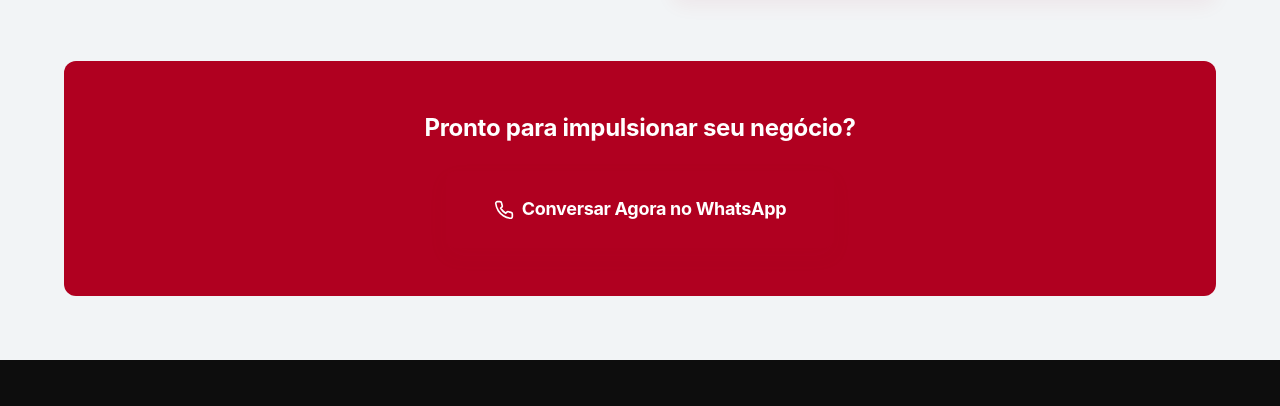
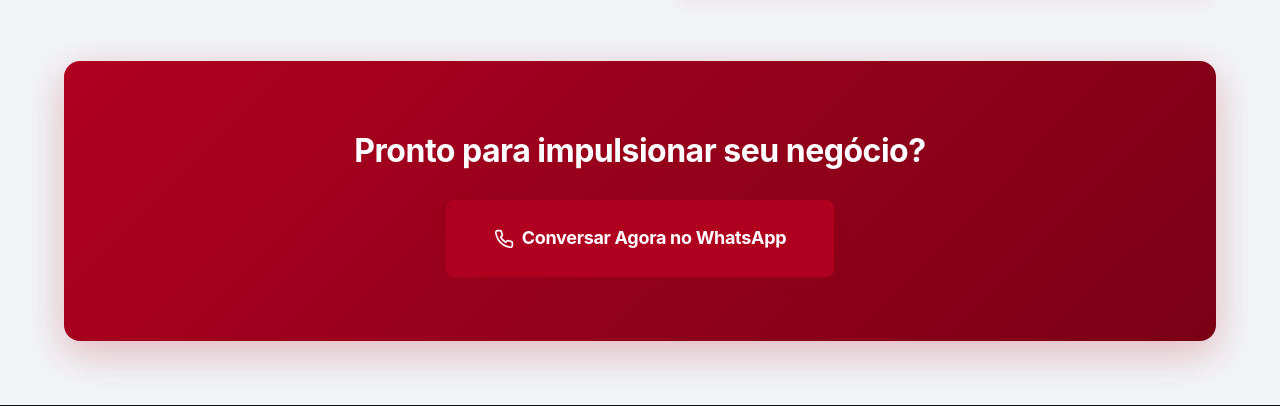
Before and after one commit to grxagency/grxagency-portfolio, a website: page index.html in a window 1280 px wide. Shown: the part 7121-7527 px from the top of the page. Drawn offline with nearby package versions, Linux system fonts and the light colour scheme.

Commit message:
Fix: Add CTA section translations and improve design

```diff
--- a/script.js
+++ b/script.js
@@ -89,7 +89,11 @@
                 { title: 'WhatsApp', text: 'Resposta rápida e atendimento humanizado', linkText: 'Abrir conversa', href: 'https://wa.me/5511954608135' },
                 { title: 'E-mail', text: 'Para dúvidas e briefings detalhados', linkText: 'contato.grxagency@outlook.com', href: 'mailto:contato.grxagency@outlook.com' },
                 { title: 'LinkedIn', text: 'Acompanhe conteúdo e atualizações', linkText: 'Visitar perfil', href: 'https://linkedin.com/in/grxagency' }
-            ]
+            ],
+            cta: {
+                title: 'Pronto para impulsionar seu negócio?',
+                button: 'Conversar Agora no WhatsApp'
+            }
         },
         footer: {
             about: 'Agência especializada em criação de sites, design, branding e soluções digitais para empresas que visam crescimento e inovação.',
@@ -182,7 +186,11 @@
                 { title: 'WhatsApp', text: 'Resposta rápida e atendimento humanizado', linkText: 'Abrir conversa', href: 'https://wa.me/5511954608135' },
                 { title: 'E-mail', text: 'Para dúvidas e briefings detalhados', linkText: 'contato.grxagency@outlook.com', href: 'mailto:contato.grxagency@outlook.com' },
                 { title: 'LinkedIn', text: 'Acompanhe conteúdo e atualizações', linkText: 'Visitar perfil', href: 'https://linkedin.com/in/grxagency' }
-            ]
+            ],
+            cta: {
+                title: 'Ready to boost your business?',
+                button: 'Let\'s Talk on WhatsApp'
+            }
         },
         footer: {
             about: 'Agency specialized in website creation, design, branding and digital solutions for companies aiming growth and innovation.',
@@ -299,6 +307,18 @@
     if (footerBottom) {
         const year = new Date().getFullYear();
         footerBottom.textContent = (t('footer.copyright') || '').replace('{year}', year);
+    }
+
+    // CTA Section (Pronto para impulsionar / Ready to boost)
+    const ctaTitle = document.querySelector('.contact-cta h3');
+    const ctaButton = document.querySelector('.contact-cta a');
+    if (ctaTitle) ctaTitle.textContent = t('contact.cta.title');
+    if (ctaButton) {
+        // Atualiza apenas o texto do botão, preservando o SVG
+        const svg = ctaButton.querySelector('svg');
+        ctaButton.textContent = '';
+        if (svg) ctaButton.appendChild(svg);
+        ctaButton.appendChild(document.createTextNode(t('contact.cta.button')));
     }
 
     // Atualiza texto de botões no header (botões de idioma)
--- a/style.css
+++ b/style.css
@@ -1312,16 +1312,33 @@
 
 .contact-cta {
     text-align: center;
-    padding: var(--spacing-2xl);
-    background: var(--accent);
-    border-radius: var(--radius-lg);
+    padding: var(--spacing-3xl) var(--spacing-2xl);
+    background: linear-gradient(135deg, var(--accent) 0%, var(--accent-deep) 100%);
+    border-radius: var(--radius-xl);
     color: var(--white);
+    box-shadow: 0 12px 40px rgba(176, 0, 32, 0.25);
+    display: flex;
+    flex-direction: column;
+    align-items: center;
+    justify-content: center;
+    gap: var(--spacing-lg);
+    transition: transform var(--transition-base), box-shadow var(--transition-base);
+}
+
+.contact-cta:hover {
+    transform: translateY(-4px);
+    box-shadow: 0 16px 48px rgba(176, 0, 32, 0.35);
 }
 
 .contact-cta h3 {
-    font-size: var(--font-size-xl);
-    margin-bottom: var(--spacing-lg);
+    font-size: var(--font-size-2xl);
+    margin: 0;
     font-weight: 700;
+    letter-spacing: -0.5px;
+}
+
+.contact-cta .btn {
+    min-width: 280px;
 }
 
 /* ============================================
```
